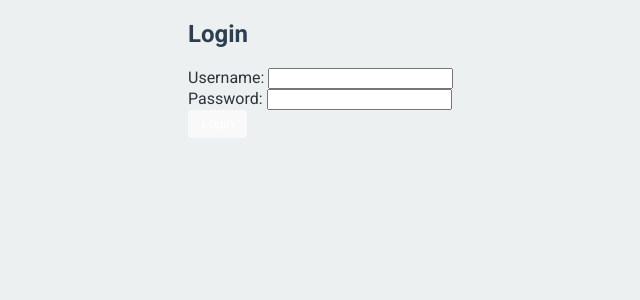
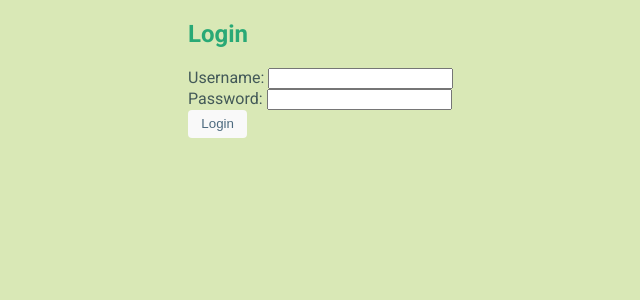
Before and after one commit to plabon013/Hr-App, a React (Vite) app: page /new in a window 1280 px wide. Shown: the top 300 px of the page, without its empty margins (302-942 px from the left). Built offline with nearby package versions, Linux system fonts and the light colour scheme.

Commit message:
add something in css part for button,main

```diff
--- a/src/components/Button/Button.css
+++ b/src/components/Button/Button.css
@@ -5,7 +5,7 @@
   font-family: inherit;
   background-color: transparent;
   cursor: pointer;
-  color: #000000;
+  color: #473a3a;
   padding: 0.3rem 1rem;
   height: 2rem;
   border-radius: 8px;
@@ -14,17 +14,17 @@
 
 .btn.primary {
   background-color: var(--primary-color);
-  color: white;
+  color: rgb(255, 255, 255);
 }
 
 .btn.secondary {
   background-color: var(--secondary-color);
-  color: black;
+  color: rgb(82, 58, 58);
 }
 
 .btn.menu {
   border: none;
-  background-color: #fff;
+  background-color: #5d8e9e;
   padding: 0.3rem 0.8rem;
   width: 75px;
 }
@@ -32,7 +32,7 @@
 .btn.primary:hover {
   border-color: #0095c3;
   background-color: #0095c3;
-  color: #f9f9f9;
+  color: #e08f8f;
 }
 
 .btn.secondary:hover {
--- a/src/components/EmployeeCard/EmployeeCard.css
+++ b/src/components/EmployeeCard/EmployeeCard.css
@@ -2,7 +2,7 @@
   display: flex;
   flex-direction: column;
   justify-content: space-between;
-  background-color: white;
+  background-color: rgb(203, 233, 244);
   width: 300px;
   border: 1px solid var(--primary-color);
   border-radius: 8px;
--- a/src/main.css
+++ b/src/main.css
@@ -1,8 +1,8 @@
 :root {
-  --primary-color: #2c3e50;
-  --secondary-color: #ecf0f1;
-  --accent-color: #3498db;
-  --text-color: #2d3436;
+  --primary-color: #29a976;
+  --secondary-color: #d9e8b6;
+  --accent-color: #c971ee;
+  --text-color: #435958;
   --font-family: "Roboto", sans-serif;
 }
 
@@ -20,7 +20,7 @@ h2 {
 
 button {
   background-color: var(--accent-color);
-  color: white;
+  color: rgb(77, 107, 127);
   border: none;
   padding: 0.5em 1em;
   border-radius: 4px;
```
